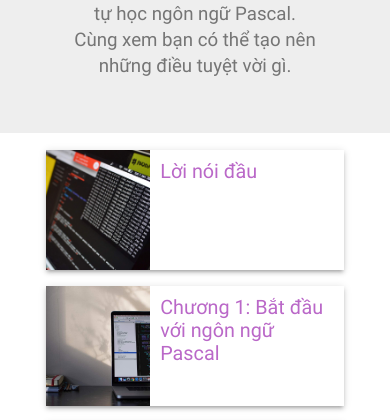
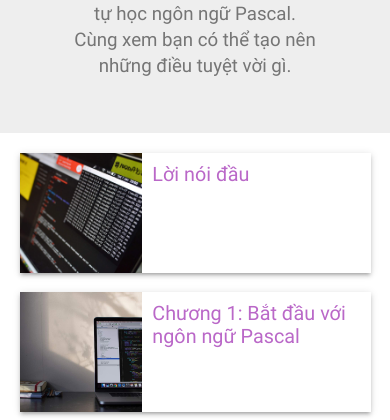
Before and after one commit to 42tm/pascal-notes-web, a plain HTML site: page index.html in a window 390 px wide. Shown: the part 606-1026 px from the top of the page. Drawn offline with Linux system fonts and the light colour scheme; files whose address does not match are found by name.

Commit message:
Optimize for tablets

```diff
--- a/css/style.css
+++ b/css/style.css
@@ -312,40 +312,6 @@ section#ending > div > .img-wrapper {
         text-align: center;
     }
 
-    section#cards > a {
-        margin: 5% auto;
-        display: block;
-        width: 90%;
-        height: 150px;
-    }
-
-    section#cards > a > .card-bg-img,
-    section#cards > a > h3 {
-        display: inline-block;
-    }
-
-    section#cards > a > .card-bg-img {
-        height: 100%;
-        width: 35%;
-        float: left;
-    }
-
-    section#cards > a > p {
-        display: none;
-    }
-
-    section#cards > a > h3 {
-        position: relative;
-        margin: 0px;
-        padding: 10px;
-        width: -webkit-calc(65% - 20px);
-        width:    -moz-calc(65% - 20px);
-        width:         calc(65% - 20px);
-        height: -webkit-calc(100% - 20px);
-        height:    -moz-calc(100% - 20px);
-        height:         calc(100% - 20px);
-    }
-
     section#ending > div {
         display: flex;
         width: 90%;
@@ -363,6 +329,35 @@ section#ending > div > .img-wrapper {
 
     section#ending > div > div {
         text-align: center !important;
+    }
+}
+
+@media (max-width: 979px) and (orientation: portrait) {
+    h3 {
+        font-size: 1.7rem;
+    }
+
+    p, span {
+        font-size: 1.5rem;
+    }
+
+    section#opening > div > div > p {
+        font-size: 1.5rem;
+    }
+
+    section#cards {
+        width: 100%;
+    }
+
+    section#cards > a {
+        width: 40%;
+        height: -webkit-calc(10vw * 5.8);
+        height:    -moz-calc(10vw * 5.8);
+        height:         calc(10vw * 5.8);
+    }
+
+    section#about > div > h3 {
+        font-size: 2.2rem;
     }
 }
 
@@ -405,6 +400,41 @@ section#ending > div > .img-wrapper {
         font-size: 1.7rem;
     }
 
+    /* Row display for cards */
+      section#cards > a {
+          margin: 5% auto;
+          display: block;
+          width: 90%;
+          height: 150px;
+      }
+
+      section#cards > a > .card-bg-img,
+      section#cards > a > h3 {
+          display: inline-block;
+      }
+
+      section#cards > a > .card-bg-img {
+          height: 100%;
+          width: 35%;
+          float: left;
+      }
+
+      section#cards > a > p {
+          display: none;
+      }
+
+      section#cards > a > h3 {
+          position: relative;
+          margin: 0px;
+          padding: 10px;
+          width: -webkit-calc(65% - 20px);
+          width:    -moz-calc(65% - 20px);
+          width:         calc(65% - 20px);
+          height: -webkit-calc(100% - 20px);
+          height:    -moz-calc(100% - 20px);
+          height:         calc(100% - 20px);
+      }
+
     section#about > h2 > .book-title {
         display: block;
     }
```
